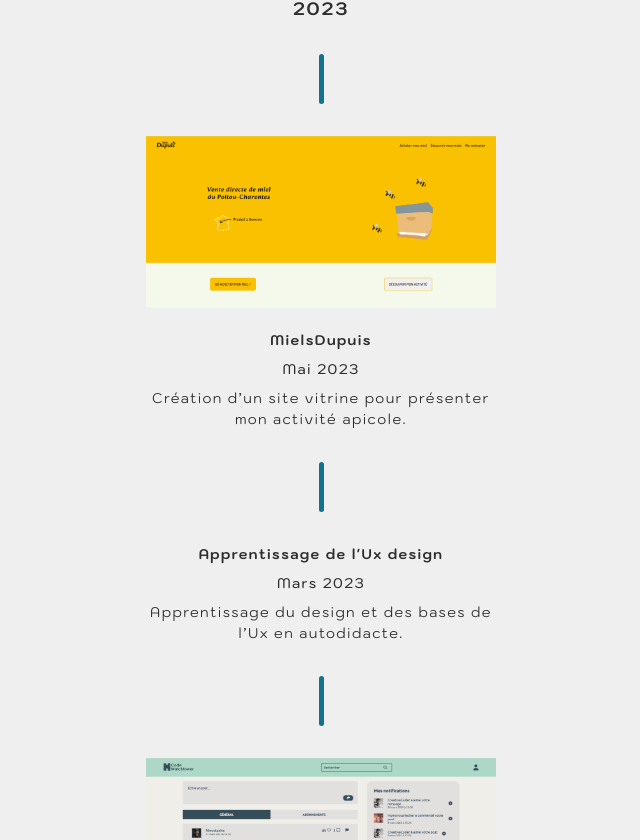
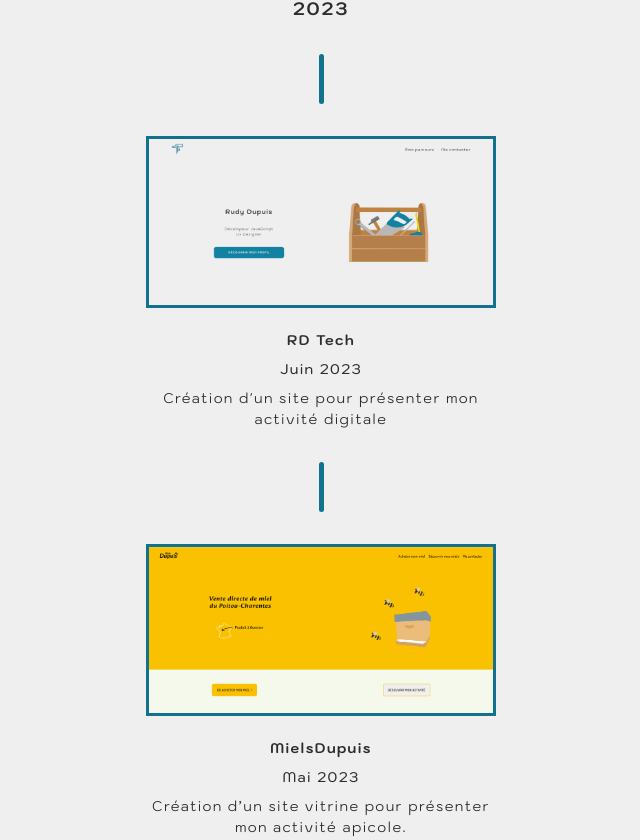
Before and after one commit to RudyDupuis/rdtech_code, a Next.js app: page /mon-parcours in a window 1280 px wide. Shown: the part 876-1716 px from the top of the page, without its empty margins (319-959 px from the left). Built offline with nearby package versions, Linux system fonts and the light colour scheme.

Commit message:
add new project "rd tech"

```diff
--- a/src/assets/styles/components/ProjectThumbnail.scss
+++ b/src/assets/styles/components/ProjectThumbnail.scss
@@ -39,6 +39,7 @@
   img {
     width: 350px;
     height: 172px;
+    border: 3px solid $dark-primary;
 
     @media (max-width: 500px) {
       width: 280px;
--- a/src/assets/styles/pages/[name].scss
+++ b/src/assets/styles/pages/[name].scss
@@ -8,6 +8,10 @@
     align-items: center;
     justify-content: space-between;
     padding: 32px 15% 64px 15%;
+
+    img {
+      border: 3px solid $dark-primary;
+    }
 
     div {
       h1,
--- a/src/data/journeyData.js
+++ b/src/data/journeyData.js
@@ -14,6 +14,34 @@
 //   },
 
 export const journeyData = [
+  {
+    type: "project",
+    name: "RD Tech",
+    title: "Projet en solo",
+    date: "Juin 2023",
+    dateNumb: [6, 2023],
+    img: "/journey/rdtech.png",
+    desc: "RD Tech est un site conçu pour présenter mes compétences dans le domaine du numérique. Il répertorie tous les projets que j'ai réalisés et met en avant mon parcours professionnel. J'ai été responsable de toutes les étapes de ce projet, de l'UX design à la création des maquettes, en passant par le développement en utilisant Next.js, et enfin l'hébergement sur un VPS. \n\nL'objectif principal de RD Tech était de créer un site convivial et facile à mettre à jour. J'ai cherché à simplifier la gestion des informations concernant les projets en utilisant une petite base de données stockée dans un fichier .js. Ainsi, la mise à jour du site avec de nouveaux projets est rapide et simple. Il me suffit d'éditer ce fichier pour ajouter un projet, ce qui facilite grandement le processus.",
+    smallDesc: "Création d'un site pour présenter mon activité digitale",
+    techUsed: [
+      "Html",
+      "Css",
+      "Sass",
+      "Javascript",
+      "Typescript",
+      "Git",
+      "Node.js",
+      "React.js",
+      "Next.js",
+      "Seo",
+      "Figma",
+      "Inkscape",
+    ],
+    projectLink: null,
+    codeLink: "https://github.com/RudyDupuis/rdtech_code",
+    docLink:
+      "https://hickory-dormouse-c7a.notion.site/RD-Tech-e076f39cd882468088f0922c71a7df88?pvs=4",
+  },
   {
     type: "project",
     name: "MielsDupuis",
```
Also changed, not shown: public/journey/rdtech.png (added).
